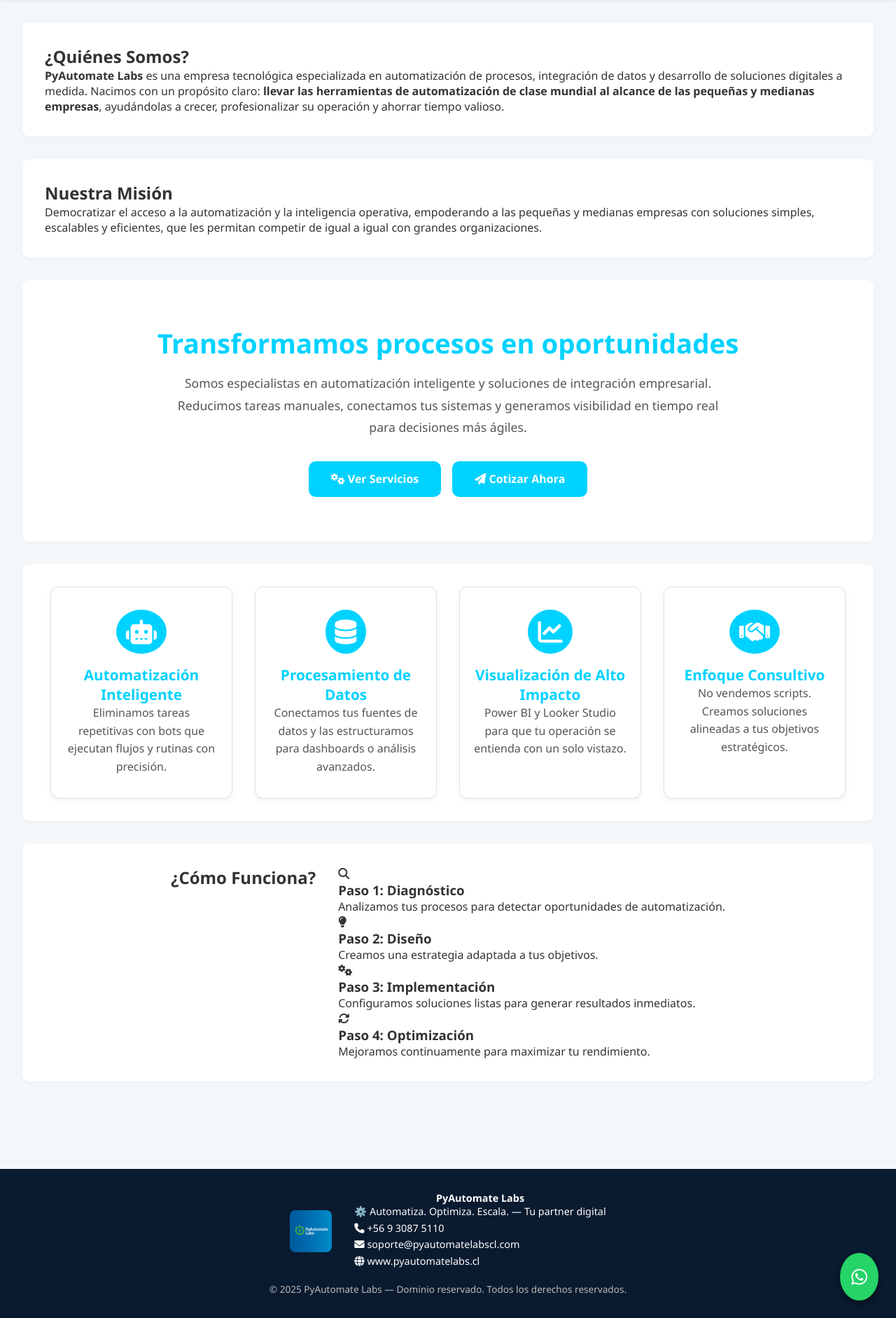
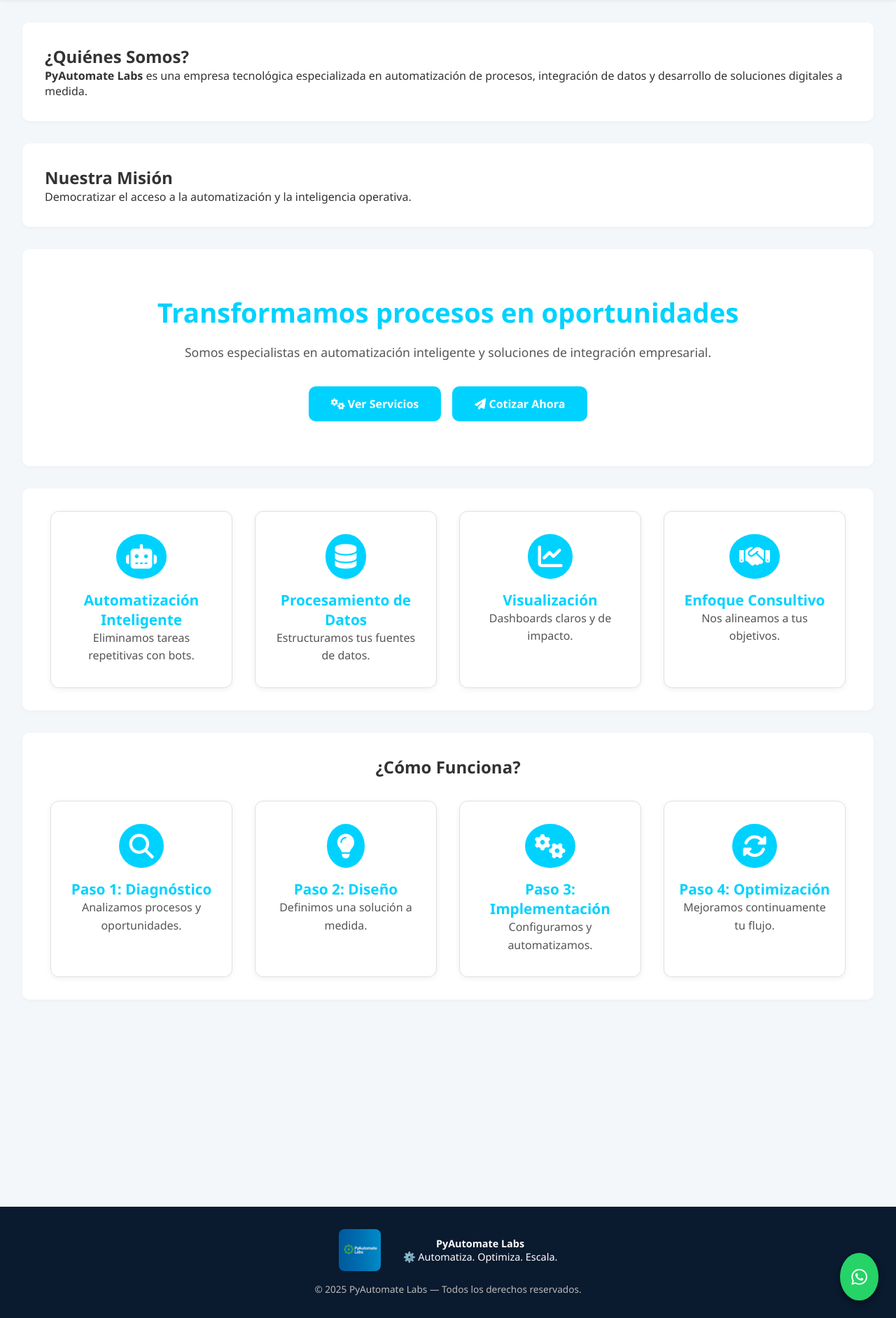
Before and after one commit to PyLabotory/Pyautomatelabs_web, a Flask app: page / in a window 1280 px wide. Shown: the part 197-2080 px from the top of the page at 70% size. Run offline with Flask 3, Linux system fonts and the light colour scheme.

Commit message:
Update index.html

```diff
--- a/templates/index.html
+++ b/templates/index.html
@@ -32,71 +32,58 @@
   <main>
     <section class="empresa">
       <h2>¿Quiénes Somos?</h2>
-      <p><strong>PyAutomate Labs</strong> es una empresa tecnológica especializada en automatización de procesos, integración de datos y desarrollo de soluciones digitales a medida. Nacimos con un propósito claro: <strong>llevar las herramientas de automatización de clase mundial al alcance de las pequeñas y medianas empresas</strong>, ayudándolas a crecer, profesionalizar su operación y ahorrar tiempo valioso.</p>
+      <p><strong>PyAutomate Labs</strong> es una empresa tecnológica especializada en automatización de procesos, integración de datos y desarrollo de soluciones digitales a medida. </p>
     </section>
 
     <section class="mision">
       <h2>Nuestra Misión</h2>
-      <p>Democratizar el acceso a la automatización y la inteligencia operativa, empoderando a las pequeñas y medianas empresas con soluciones simples, escalables y eficientes, que les permitan competir de igual a igual con grandes organizaciones.</p>
+      <p>Democratizar el acceso a la automatización y la inteligencia operativa.</p>
     </section>
 
     <section class="hero">
       <h2>Transformamos procesos en oportunidades</h2>
-      <p>Somos especialistas en automatización inteligente y soluciones de integración empresarial. Reducimos tareas manuales, conectamos tus sistemas y generamos visibilidad en tiempo real para decisiones más ágiles.</p>
+      <p>Somos especialistas en automatización inteligente y soluciones de integración empresarial.</p>
       <div class="buttons">
         <a href="/servicios"><i class="fas fa-cogs"></i> Ver Servicios</a>
         <a href="/contacto"><i class="fas fa-paper-plane"></i> Cotizar Ahora</a>
       </div>
     </section>
 
+    <!-- CARDS PRINCIPALES -->
     <section class="features">
-      <div class="card">
-        <i class="fas fa-robot"></i>
-        <h3>Automatización Inteligente</h3>
-        <p>Eliminamos tareas repetitivas con bots que ejecutan flujos y rutinas con precisión.</p>
-      </div>
-      <div class="card">
-        <i class="fas fa-database"></i>
-        <h3>Procesamiento de Datos</h3>
-        <p>Conectamos tus fuentes de datos y las estructuramos para dashboards o análisis avanzados.</p>
-      </div>
-      <div class="card">
-        <i class="fas fa-chart-line"></i>
-        <h3>Visualización de Alto Impacto</h3>
-        <p>Power BI y Looker Studio para que tu operación se entienda con un solo vistazo.</p>
-      </div>
-      <div class="card">
-        <i class="fas fa-handshake"></i>
-        <h3>Enfoque Consultivo</h3>
-        <p>No vendemos scripts. Creamos soluciones alineadas a tus objetivos estratégicos.</p>
-      </div>
+      <div class="card"><i class="fas fa-robot"></i><h3>Automatización Inteligente</h3><p>Eliminamos tareas repetitivas con bots.</p></div>
+      <div class="card"><i class="fas fa-database"></i><h3>Procesamiento de Datos</h3><p>Estructuramos tus fuentes de datos.</p></div>
+      <div class="card"><i class="fas fa-chart-line"></i><h3>Visualización</h3><p>Dashboards claros y de impacto.</p></div>
+      <div class="card"><i class="fas fa-handshake"></i><h3>Enfoque Consultivo</h3><p>Nos alineamos a tus objetivos.</p></div>
     </section>
 
-    <section class="features">
+    <!-- COMO FUNCIONA (convertido a tarjetas) -->
+    <section class="features como-funciona">
       <h2>¿Cómo Funciona?</h2>
       <div class="pasos">
         <div class="paso">
           <i class="fas fa-search"></i>
           <h3>Paso 1: Diagnóstico</h3>
-          <p>Analizamos tus procesos para detectar oportunidades de automatización.</p>
+          <p>Analizamos procesos y oportunidades.</p>
         </div>
         <div class="paso">
           <i class="fas fa-lightbulb"></i>
           <h3>Paso 2: Diseño</h3>
-          <p>Creamos una estrategia adaptada a tus objetivos.</p>
+          <p>Definimos una solución a medida.</p>
         </div>
         <div class="paso">
           <i class="fas fa-cogs"></i>
           <h3>Paso 3: Implementación</h3>
-          <p>Configuramos soluciones listas para generar resultados inmediatos.</p>
+          <p>Configuramos y automatizamos.</p>
         </div>
         <div class="paso">
           <i class="fas fa-sync-alt"></i>
           <h3>Paso 4: Optimización</h3>
-          <p>Mejoramos continuamente para maximizar tu rendimiento.</p>
+          <p>Mejoramos continuamente tu flujo.</p>
         </div>
       </div>
     </section>
+
   </main>
 
   <footer>
@@ -104,21 +91,12 @@
       <img src="{{ url_for('static', filename='images/pylabs_logo.png') }}" alt="Logo PyAutomate Labs">
       <div>
         <p><strong>PyAutomate Labs</strong></p>
-        <p>⚙️ Automatiza. Optimiza. Escala. — Tu partner digital</p>
-        <div class="footer-info">
-          <p><i class="fas fa-phone"></i> +56 9 3087 5110</p>
-          <p><i class="fas fa-envelope"></i> soporte@pyautomatelabscl.com</p>
-          <p><i class="fas fa-globe"></i> www.pyautomatelabs.cl</p>
-        </div>
+        <p>⚙️ Automatiza. Optimiza. Escala.</p>
       </div>
     </div>
-    <div class="footer-copy">
-      © 2025 PyAutomate Labs — Dominio reservado. Todos los derechos reservados.
-    </div>
+    <div class="footer-copy">© 2025 PyAutomate Labs — Todos los derechos reservados.</div>
   </footer>
 
-  <a href="https://wa.me/+56930875110" class="whatsapp-float" target="_blank" aria-label="WhatsApp">
-    <i class="fab fa-whatsapp"></i>
-  </a>
+  <a href="https://wa.me/+56930875110" class="whatsapp-float"><i class="fab fa-whatsapp"></i></a>
 </body>
 </html>
```
